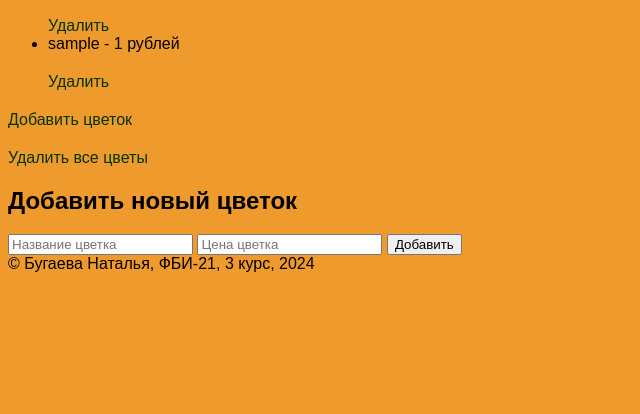
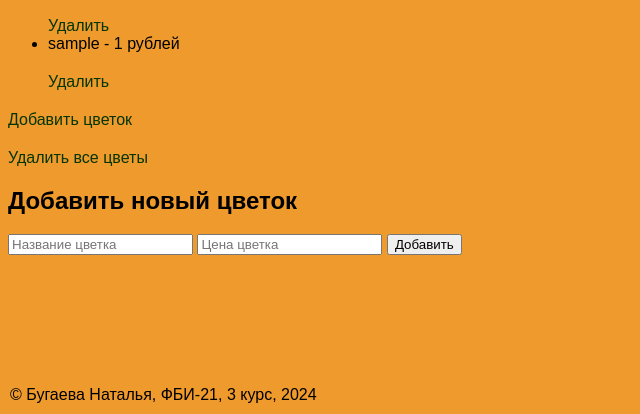
Before and after one commit to TaTkaqp/web-programming-labs-2, a Flask app: page /lab2/all_flowers/ in a window 1280 px wide. Shown: the part 386-800 px from the top of the page, without its empty margins (0-640 px from the left). Run offline with Flask 3, Linux system fonts and the light colour scheme.

Commit message:
футерЭ

```diff
--- a/static/main.css
+++ b/static/main.css
@@ -2,6 +2,13 @@ body {
     background-color: #ee9a2c;
     color: black;
     font-family: Arial, sans-serif;
+}
+footer {
+    position: fixed;
+    right: 0;
+    left: 0;
+    bottom: 0;
+    padding: 10px;
 }
 
 h1 {
```
